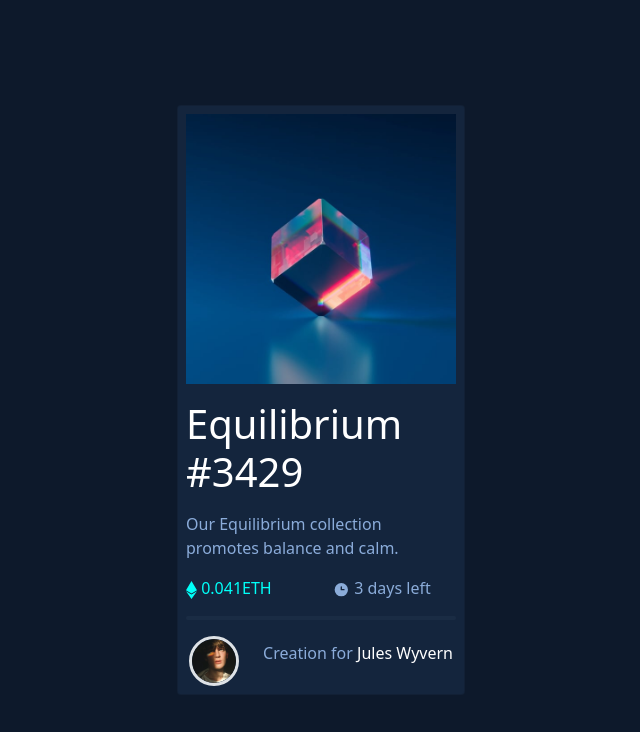
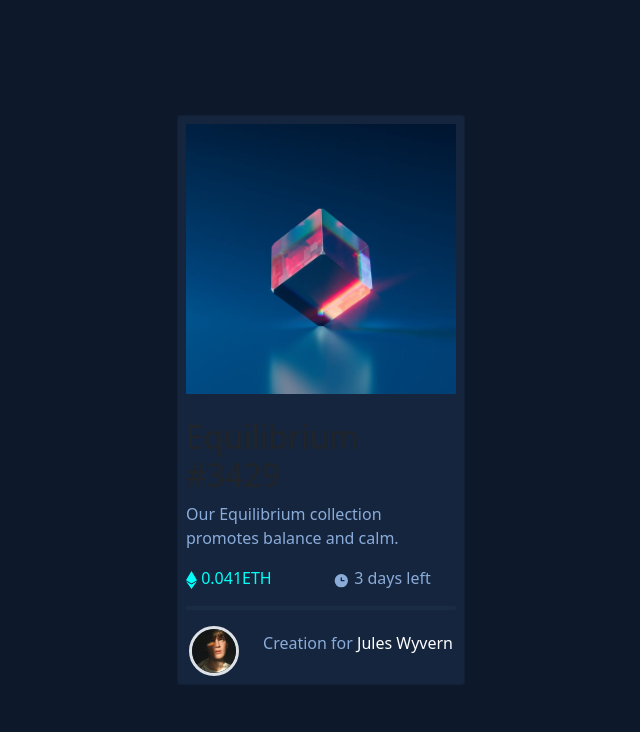
Before and after one commit to ManyVH/CardETH, a plain HTML site: page CardFinal/index.html in a window 1280 px wide. Shown: the whole page, without its empty margins (319-959 px from the left). Drawn offline with nearby package versions, Linux system fonts and the light colour scheme.

Commit message:
Update index.html

```diff
--- a/CardFinal/index.html
+++ b/CardFinal/index.html
@@ -17,7 +17,7 @@
             <img src="Img/image-equilibrium.jpg" alt="" class="p-2 imagen">
 
             <div class="card-body p-2">
-                <h1 class="card-tittle text-white"> <p class="texto-re">Equilibrium #3429</p></h1>
+                <h1 class="card-tittle text-white"> <h2 class="texto-re">Equilibrium #3429</h2></h1>
                     <p class="card-text texto-color">Our Equilibrium collection promotes balance and calm.</p>
                     <div class="row">
                         <div class="col-6">
```
